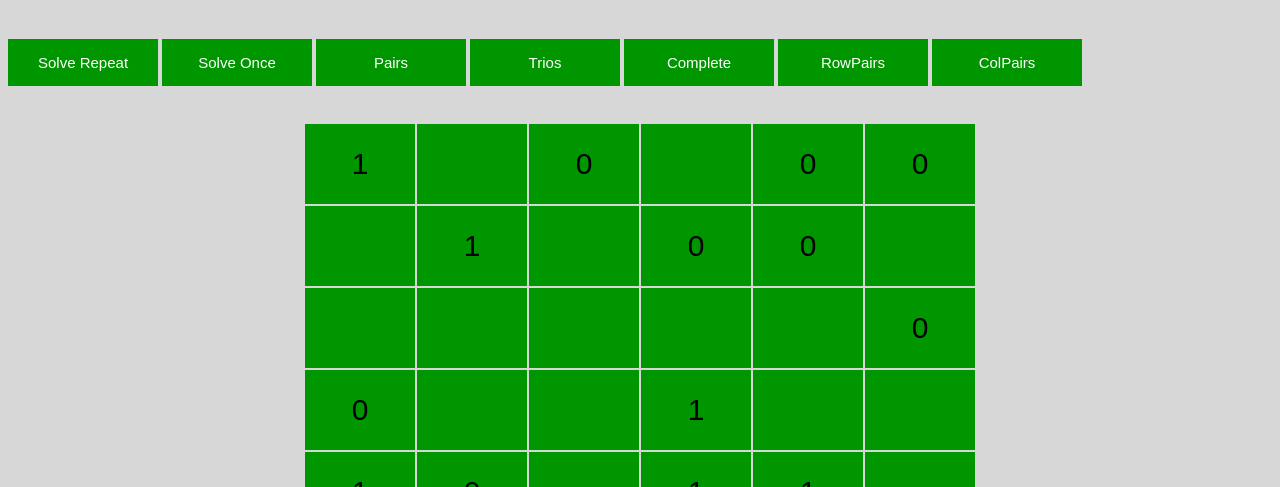
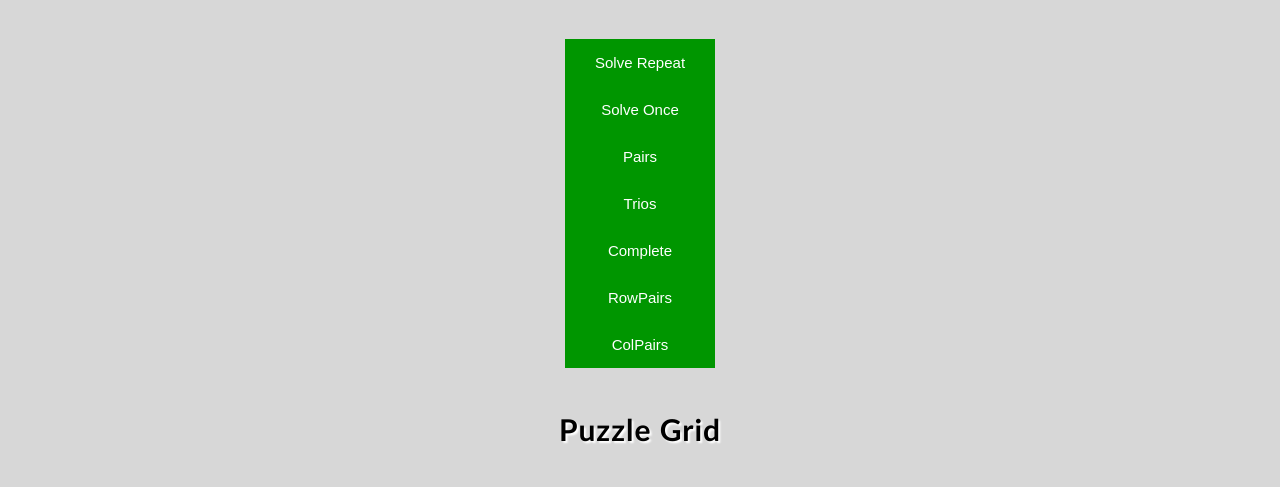
Before and after one commit to Martin-Zurek/PersonalBinaryPuzzleGame, a plain HTML site: page game.html in a window 1280 px wide. Shown: the part 411-898 px from the top of the page. Drawn offline with Linux system fonts and the light colour scheme.

Commit message:
Working Buttons
I gave up on trying to make the buttons horizontal, so they will be vertical but I will rearrange them so that it makes sense while navigating.

```diff
--- a/game.html
+++ b/game.html
@@ -66,7 +66,7 @@
         width: 150px;
         padding: 15px 30px;
         transition-duration: 0.2s;
-        display: inline-block;
+        display: block;
         margin-left: auto;
         margin-right: auto;
       }
@@ -726,7 +726,7 @@
     <input type="button" value="RowPairs" onclick="SolveRowPairs()" />
     <input type="button" value="ColPairs" onclick="SolveColPairs()" />
     <br />
-    <br />
+    <h2>Puzzle Grid</h2>
     <br />
     <table class="gameboard">
       <tr>
```
